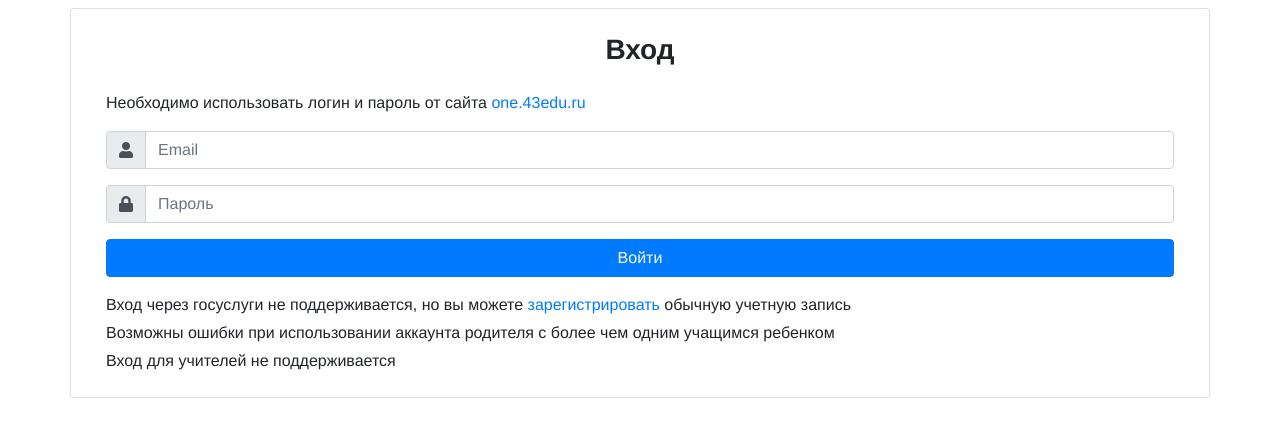
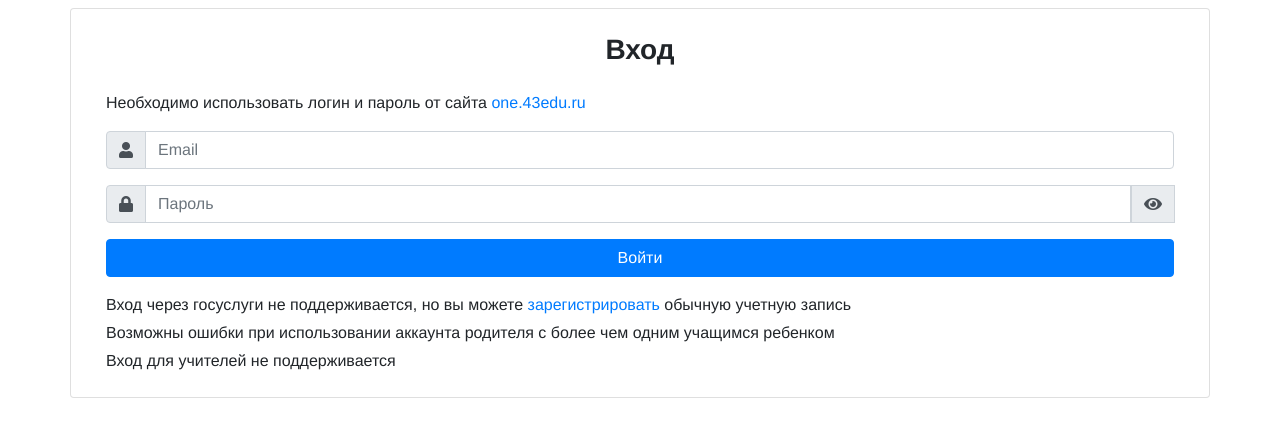
Before and after one commit to Mihail-Galkin/Two.Diary, a Flask app: page /login in a window 1280 px wide. Shown: the top 437 px of the page. Run offline with Flask 3, Linux system fonts and the light colour scheme; parts of the project's set-up code (start-up, migrations or seed data) failed here and were passed over; some libraries are stand-ins or nearby versions.

Commit message:
show password toggle

```diff
--- /dev/null
+++ b/app/static/scripts/show-password-toggle.js
@@ -0,0 +1,5 @@
+$("#togglePassword").click(function (e) {
+    let password = $(".password-field");
+    if (password.attr("type") === "password") { password.get(0).type = "text"; }
+    else { password.get(0).type = "password"; }
+})
--- a/app/templates/login.html
+++ b/app/templates/login.html
@@ -28,7 +28,7 @@
                 </div>
                 <div class="m-2">
                     {% for error in form.email.errors %}
-                        <div class="alert alert-danger" role="alert"> {{ error }}</div>
+                    <div class="alert alert-danger" role="alert"> {{ error }}</div>
                     {% endfor %}
                 </div>
             </div>
@@ -36,17 +36,22 @@
                 <div class="input-group">
                     <div class="input-group-prepend"><span class="input-group-text"> <i class="fa fa-lock"></i> </span>
                     </div>
-                    {{ form.password(class="form-control", placeholder="Пароль", type="password") }}
+                    {{ form.password(class="form-control password-field", placeholder="Пароль", type="password") }}
+                    <div class="input-group-prepend">
+                        <span class="input-group-text">
+                        <i class="fa fa-eye" id="togglePassword"></i>
+                        </span>
+                    </div>
                 </div>
                 <div class="m-2">
                     {% for error in form.password.errors %}
-                        <div class="alert alert-danger" role="alert"> {{ error }}</div>
+                    <div class="alert alert-danger" role="alert"> {{ error }}</div>
                     {% endfor %}
                 </div>
             </div>
             <div class="form-group"> {{ form.submit(type="submit", class="btn btn-primary btn-block") }}</div>
             {% if message %}
-                <div class="alert alert-danger" role="alert"> {{ message }}</div>
+            <div class="alert alert-danger" role="alert"> {{ message }}</div>
             {% endif %}
         </form>
         <p class="my-1">Вход через госуслуги не поддерживается, но вы можете <a
@@ -55,5 +60,6 @@
         <p class="my-1">Вход для учителей не поддерживается</p>
     </article>
 </div>
+<script src="/static/scripts/show-password-toggle.js"></script>
 </body>
 </html>
```
